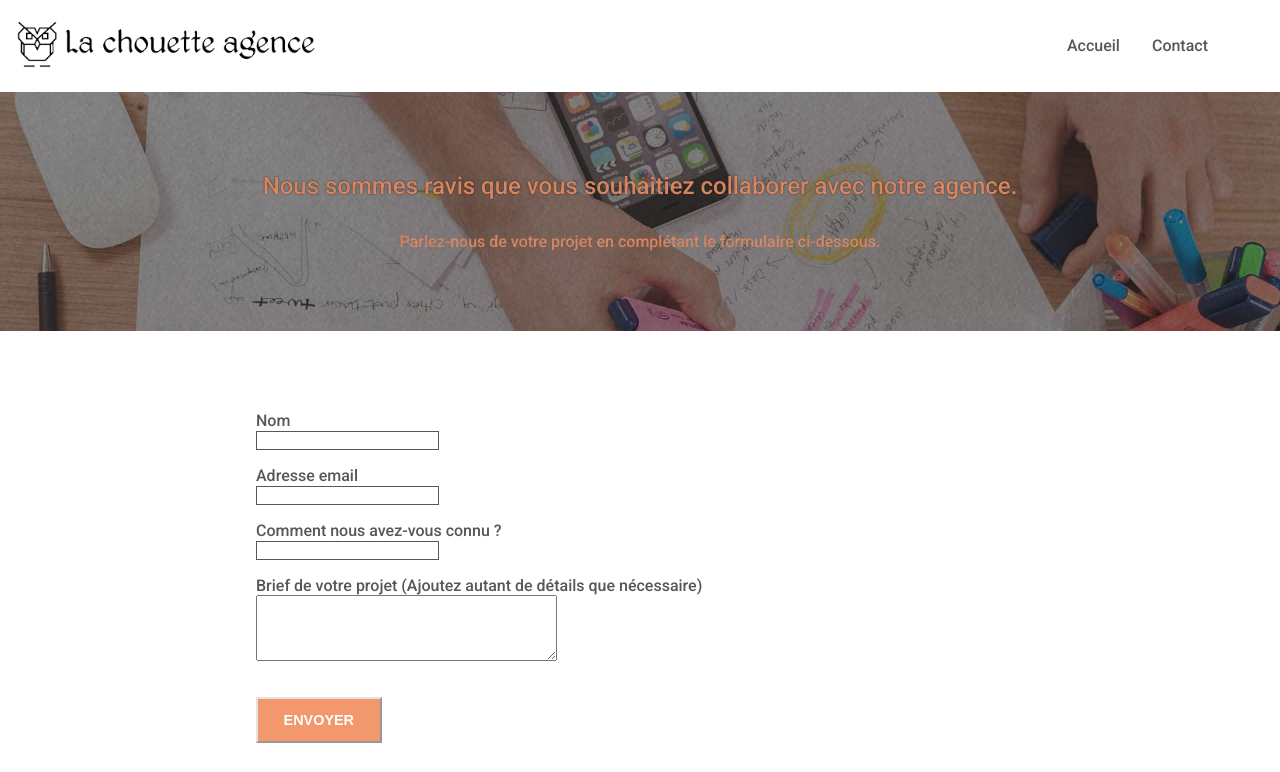
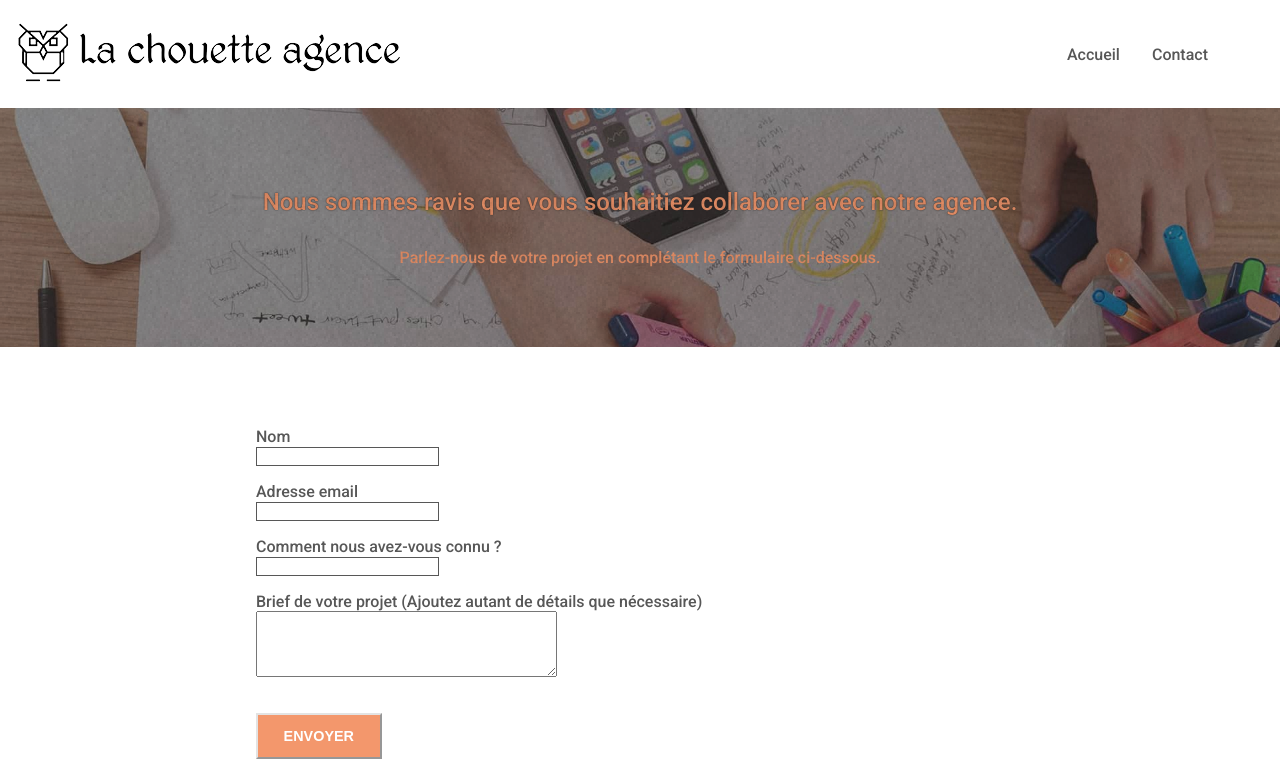
Before and after one commit to AnnaelleEMERY/AnnaelleEmery_4_04072021, a website: page index-contact.html in a window 1280 px wide. Shown: the top 772 px of the page. Drawn offline with Linux system fonts and the light colour scheme; files whose address does not match are found by name.

Commit message:
Taille logo header modifiée

```diff
--- a/index-contact.html
+++ b/index-contact.html
@@ -22,7 +22,7 @@
 <!-- header -->
 <header>
 	<div class="header-row">
-		<a class="header-row_logo-and-title" href="index.html"><img src="img/logo-titre-La-Chouette-Agence.png" alt="Logo La Chouette Agence" width="300"/></a>
+		<a class="header-row_logo-and-title" href="index.html"><img src="img/logo-titre-La-Chouette-Agence.png" alt="Logo La Chouette Agence"/></a>
 
 		<nav class="header-row_menu">
 			<ul class="header-row_menu_ul">
```
